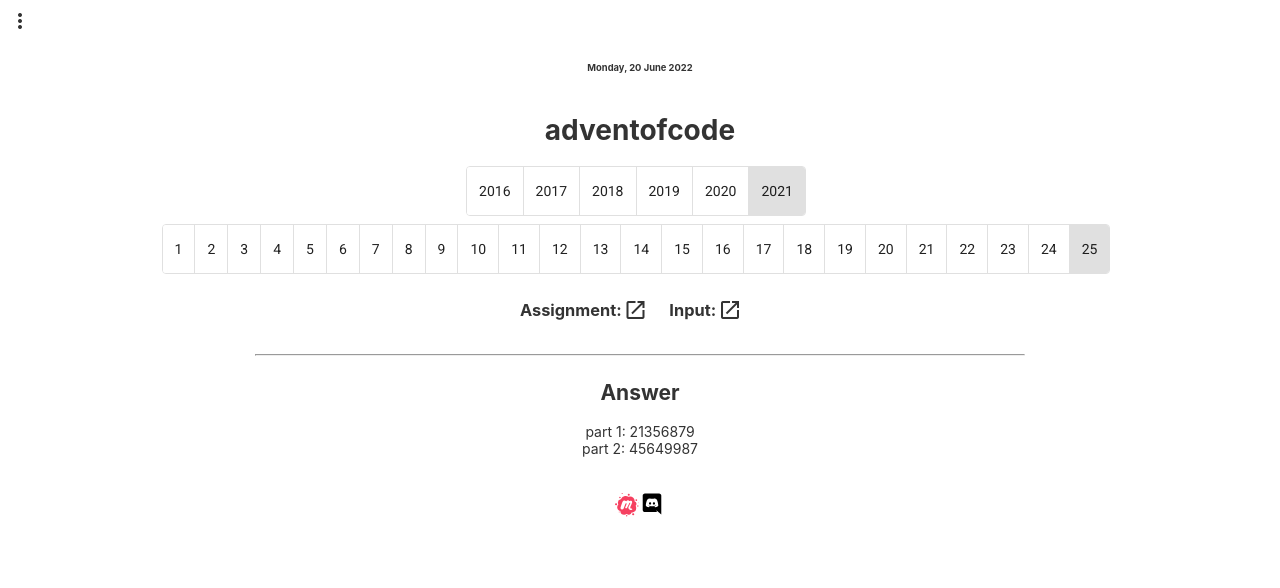
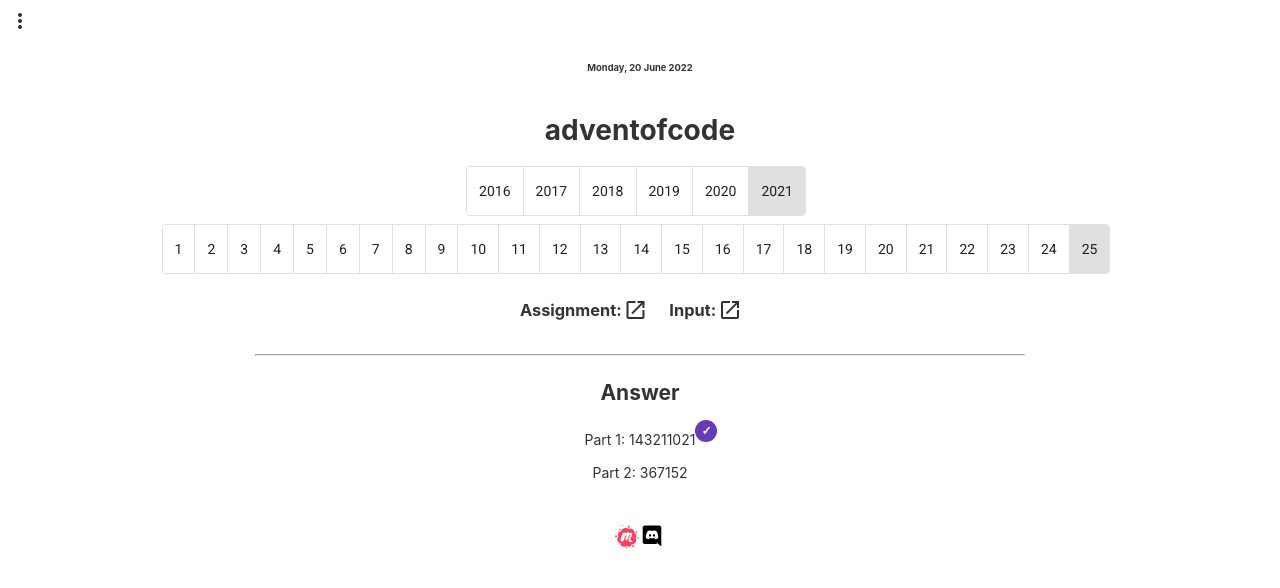
Before and after one commit to GaukeT/adventofcode, an Angular app: page /home in a window 1280 px wide. Shown: the top 588 px of the page. Built offline with nearby package versions, Linux system fonts and the light colour scheme.

Commit message:
add dynamic mock data

```diff
--- a/src/app/home/home.component.css
+++ b/src/app/home/home.component.css
@@ -11,7 +11,7 @@
   }
 
   p {
-    margin: 0px;
+    margin: 8px;
   }
 
   hr {
--- a/src/app/home/home.component.html
+++ b/src/app/home/home.component.html
@@ -17,6 +17,14 @@
   <!-- {{selectedYear}} - {{selectedDay}} -->
   <hr>
   <h2>Answer</h2>
-  <p>part 1: 21356879</p>
-  <p>part 2: 45649987</p>
+  <p><span [matBadgeHidden]="part1Verified"
+    matBadgeOverlap="false"
+    mat-raised-button color="primary"
+    matBadge="✓">Part 1: {{part1}}</span>
+  </p>
+  <p><span [matBadgeHidden]="part2Verified"
+    matBadgeOverlap="false"
+    mat-raised-button color="primary"
+    matBadge="✓">Part 2: {{part2}}</span>
+  </p>
 </div>
--- a/src/app/home/home.component.ts
+++ b/src/app/home/home.component.ts
@@ -11,13 +11,38 @@
   selectedYear: number = 0;
   selectedDay: number  = 0;
 
+  part1: number = 0;
+  part2: number = 0;
+
+  part1Verified: boolean = false;
+  part2Verified: boolean = false;
+
   constructor() { }
 
   ngOnInit(): void {
+    this.TryLocalStorage();
   }
 
   selectedDate(newDate: selectedDate) {
     this.selectedYear = newDate.year;
     this.selectedDay = newDate.day;
+
+    this.TryLocalStorage();
+  }
+
+  TryLocalStorage(): void {
+    /* TODO:
+      idea 1: button to call endpoint to solve solution. returns answer and time passed. (use endpoint settings)
+      idea 2: to cache answers in local storage, when date switched, show answers from there.
+      idea 3: indication if answer is verified by AOC
+      idea 4: post answer to AOC
+    */
+
+    // mock data
+    this.part1 = Math.floor(Math.random() * 1_000_000_000 + 1);
+    this.part2 = Math.floor(Math.random() * 1_000_000 + 1);
+
+    this.part1Verified = Math.floor(Math.random() * 10) < 5;
+    this.part2Verified = Math.floor(Math.random() * 10) < 5;
   }
 }
```
Also changed, not shown: src/app/app.module.ts (+5 -2 lines).
